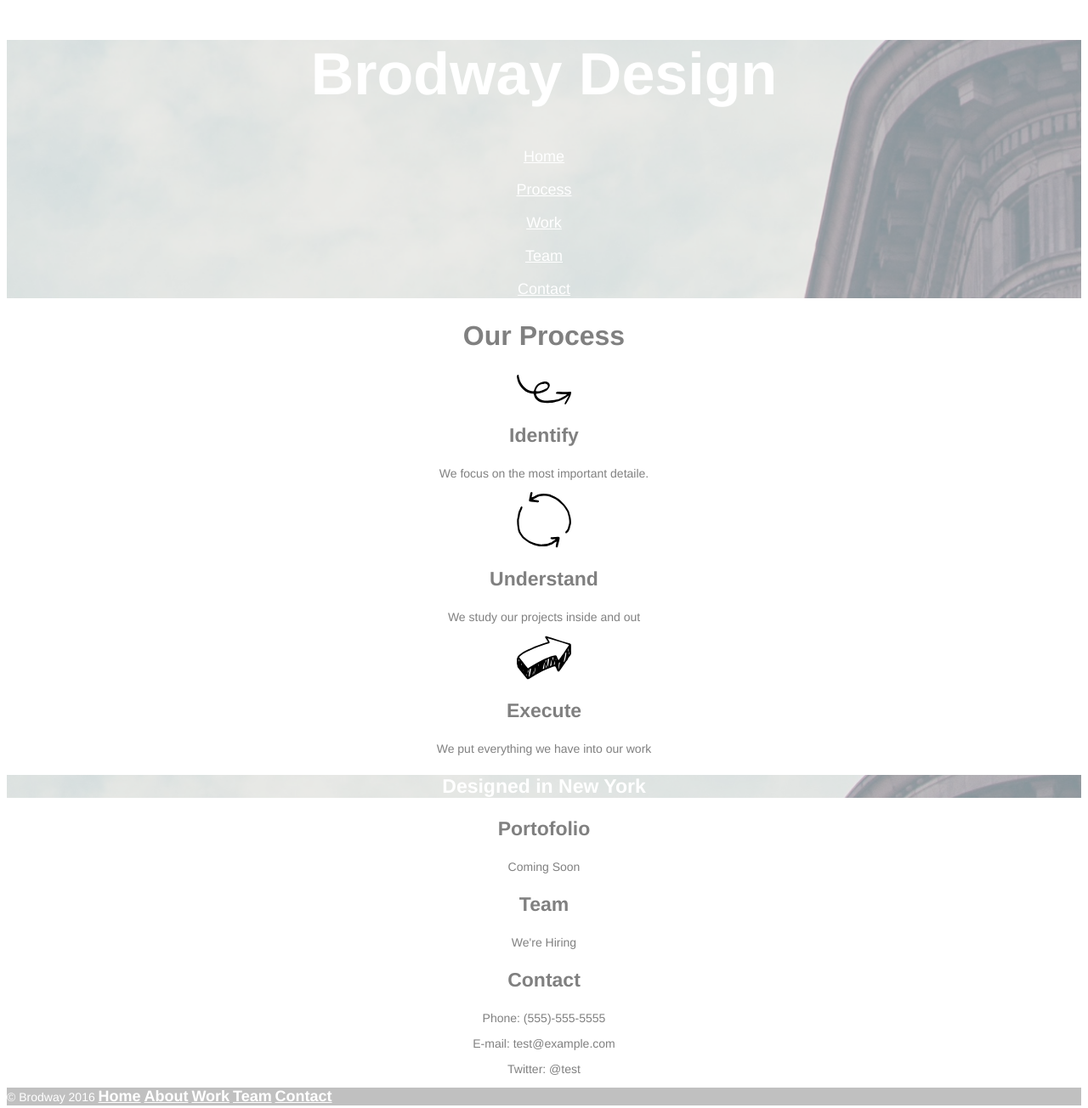
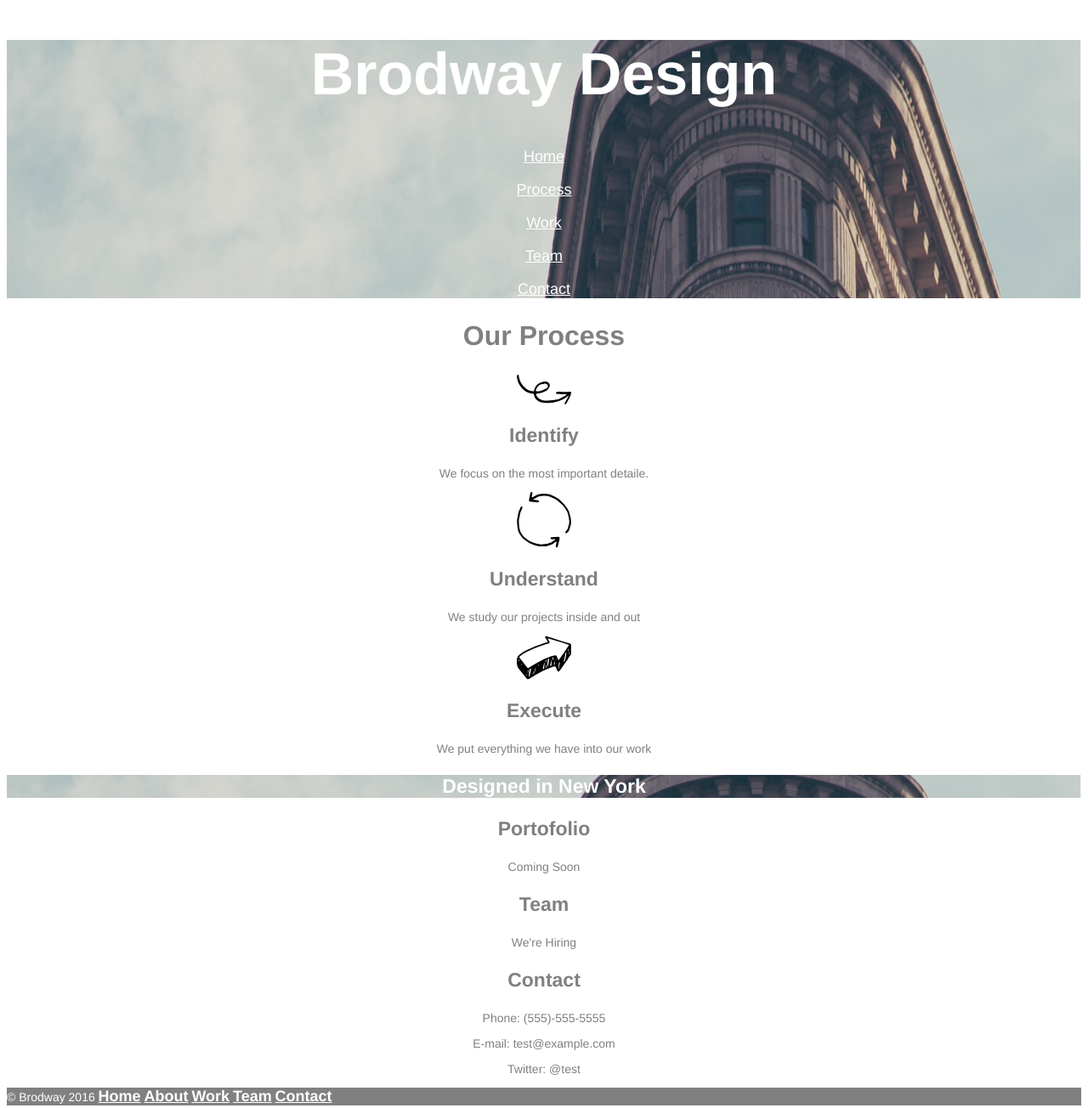
Before and after one commit to mirceaeduard/brodwayPageProject, a plain HTML site: page index.html in a window 1280 px wide. Shown: the whole page at 85% size. Drawn offline with Linux system fonts and the light colour scheme.

Commit message:
Final commit.

```diff
--- a/resources/css/style.css
+++ b/resources/css/style.css
@@ -1,8 +1,7 @@
 .header{
   background-image: url("../Imagini/the-flatiron-building.png");
   background-repeat: no-repeat;
-  opacity: 0.5;
-  background-size: cover;
+  background-size: 100% 100%;
 }
 
 h1{
@@ -11,7 +10,6 @@ h1{
   font-weight: bold;
   color: white;
   text-align: center;
-  opacity: 1.0;
 }
 
 .hdr{
@@ -19,7 +17,6 @@ h1{
   font-family: Helvetica;
   font-size: 18px;
   color: white;
-  opacity: 1.0;
 }
 
 h2{
@@ -53,7 +50,7 @@ p{
 #NY{
   background-image: url("../Imagini/the-flatiron-building.png");
   background-repeat: no-repeat;
-  opacity: 0.5;
+  background-size: cover;
   font-family: Helvetica;
   font-size: 23px;
   font-weight: bold;
@@ -63,6 +60,6 @@ p{
 
 .cpr{
   text-align: left;
-  background-color: #C0C0C0;
+  background-color: gray;
   color: white;
 }
```
